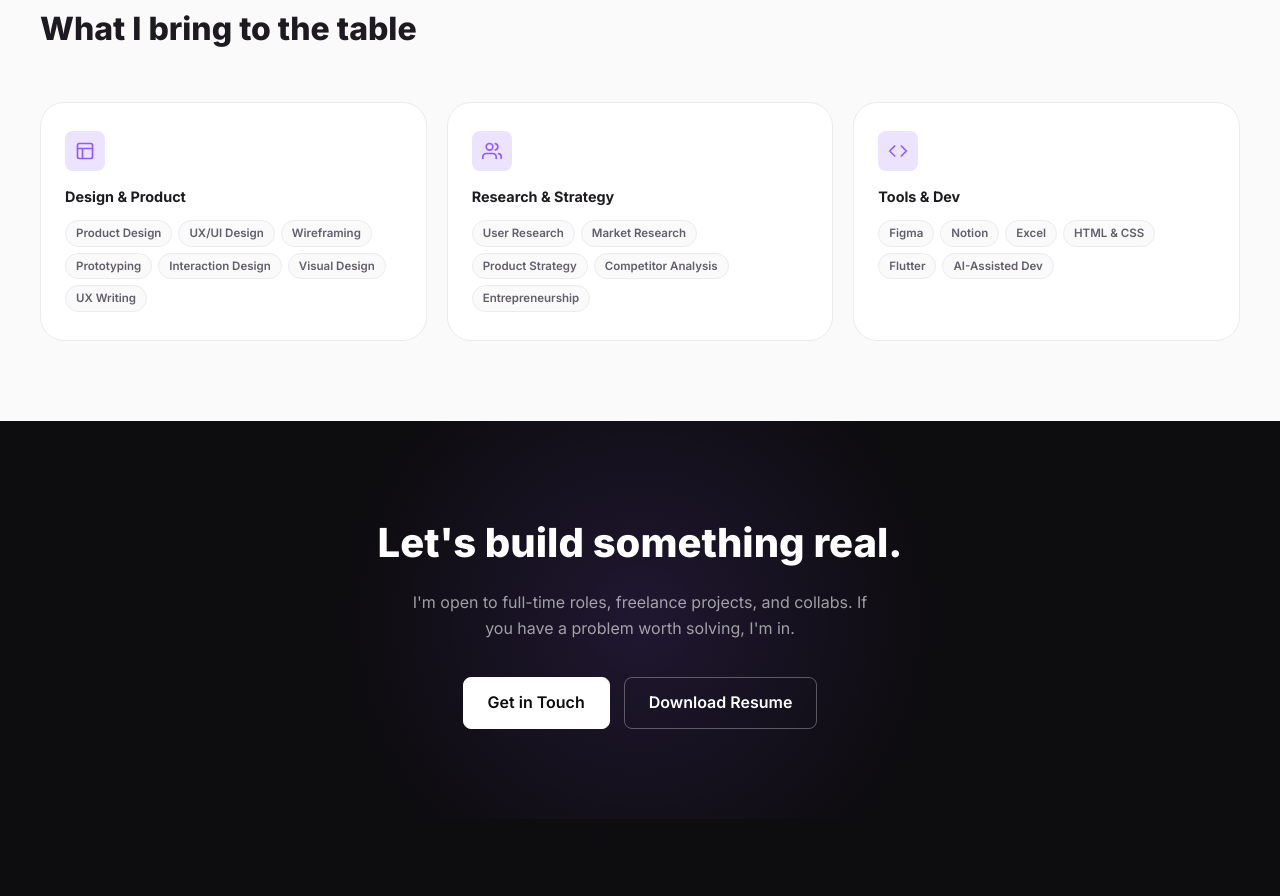
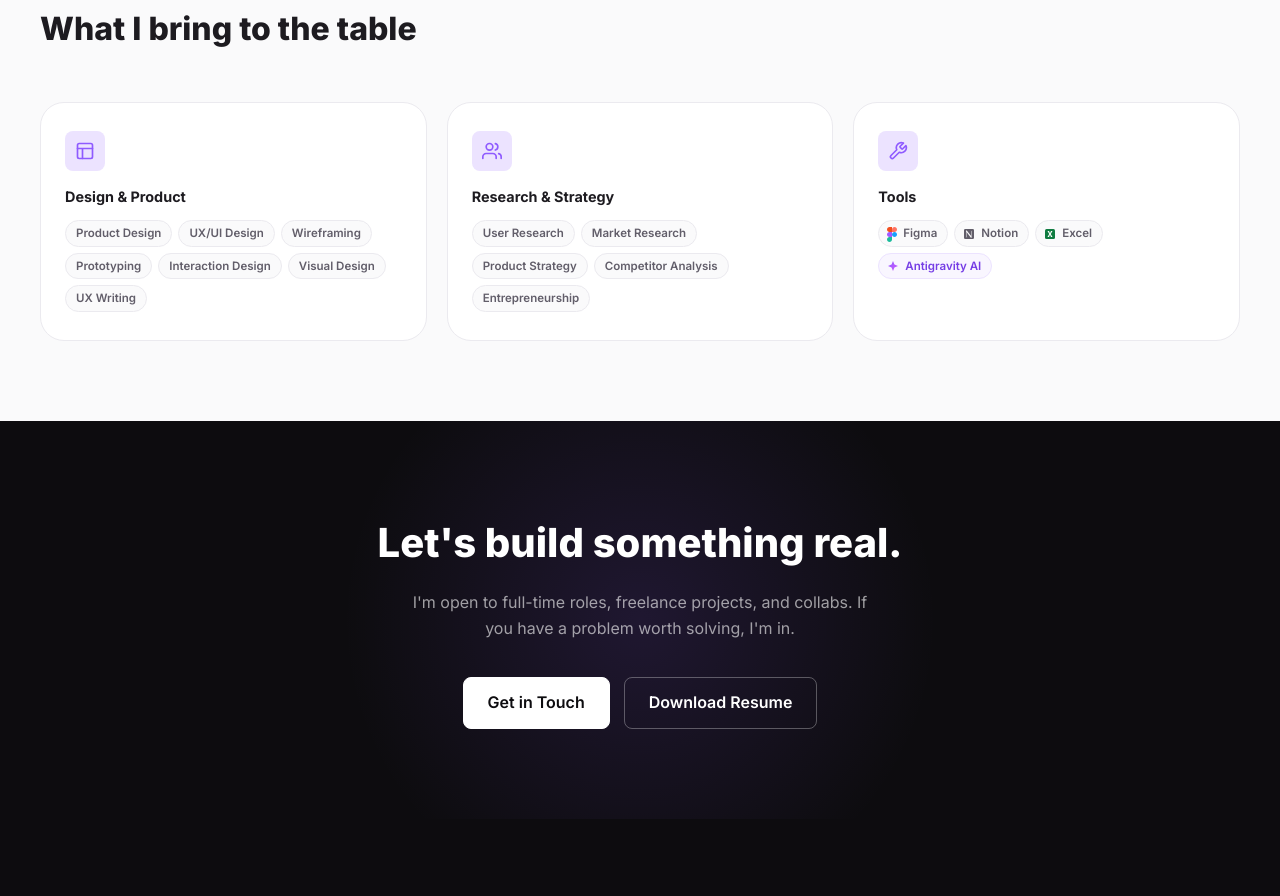
Before and after one commit to Prakas-sys/My-Portfolio, a plain HTML site: page about.html in a window 1280 px wide. Shown: the part 1799-2695 px from the top of the page. Drawn offline with Linux system fonts and the light colour scheme; grey boxes are pictures that could not be loaded.

Commit message:
design: update about page tools section to only include key design/productivity tools with custom brand SVG logos

```diff
--- a/about.html
+++ b/about.html
@@ -256,6 +256,15 @@
       background: var(--bg-secondary); border: 1px solid var(--border-light);
       padding: 3px 10px; border-radius: 50px;
     }
+    .skill-tag-with-icon {
+      display: inline-flex;
+      align-items: center;
+      gap: 6px;
+      padding: 3px 10px 3px 8px;
+    }
+    .skill-tag-with-icon svg {
+      flex-shrink: 0;
+    }
 
     /* ── Section label/heading ── */
     .section-label { font-size: 0.72rem; font-weight: 700; text-transform: uppercase; letter-spacing: 2px; color: var(--primary); margin-bottom: 10px; display: block; }
@@ -487,16 +496,49 @@
 
           <div class="skill-card">
             <div class="skill-card-icon">
-              <svg width="20" height="20" viewBox="0 0 24 24" fill="none" stroke="currentColor" stroke-width="2" stroke-linecap="round" stroke-linejoin="round"><polyline points="16 18 22 12 16 6"/><polyline points="8 6 2 12 8 18"/></svg>
+              <svg width="20" height="20" viewBox="0 0 24 24" fill="none" stroke="currentColor" stroke-width="2" stroke-linecap="round" stroke-linejoin="round"><path d="M14.7 6.3a1 1 0 0 0 0 1.4l1.6 1.6a1 1 0 0 0 1.4 0l3.77-3.77a6 6 0 0 1-7.94 7.94l-6.91 6.91a2.12 2.12 0 0 1-3-3l6.91-6.91a6 6 0 0 1 7.94-7.94l-3.76 3.76z"/></svg>
             </div>
-            <h4>Tools & Dev</h4>
+            <h4>Tools</h4>
             <div class="skill-tags">
-              <span class="skill-tag">Figma</span>
-              <span class="skill-tag">Notion</span>
-              <span class="skill-tag">Excel</span>
-              <span class="skill-tag">HTML & CSS</span>
-              <span class="skill-tag">Flutter</span>
-              <span class="skill-tag">AI-Assisted Dev</span>
+              <!-- Figma tag -->
+              <span class="skill-tag skill-tag-with-icon">
+                <svg width="10" height="15" viewBox="0 0 12 18" fill="none" xmlns="http://www.w3.org/2000/svg" style="margin-top: 1px;">
+                  <path d="M3 0C1.34315 0 0 1.34315 0 3C0 4.65685 1.34315 6 3 6H6V0H3Z" fill="#F24E1E"/>
+                  <path d="M9 0C7.34315 0 6 1.34315 6 3V6H9C10.6569 6 12 4.65685 12 3C12 1.34315 10.6569 0 9 0Z" fill="#FF7262"/>
+                  <path d="M3 6C1.34315 6 0 7.34315 0 9C0 10.6569 1.34315 12 3 12H6V6H3Z" fill="#A259FF"/>
+                  <path d="M0 15C0 16.6569 1.34315 18 3 18C4.65685 18 6 16.6569 6 15V12H3C1.34315 12 0 13.34315 0 15Z" fill="#1ABC9C"/>
+                  <path d="M9 6C7.34315 6 6 7.34315 6 9C6 10.6569 7.34315 12 9 12C10.6569 12 12 10.6569 12 9C12 7.34315 10.6569 6 9 6Z" fill="#18A0FB"/>
+                </svg>
+                Figma
+              </span>
+              <!-- Notion tag -->
+              <span class="skill-tag skill-tag-with-icon">
+                <svg width="12" height="12" viewBox="0 0 24 24" fill="currentColor">
+                  <path d="M4.46 2h15.08A2.46 2.46 0 0 1 22 4.46v15.08A2.46 2.46 0 0 1 19.54 22H4.46A2.46 2.46 0 0 1 2 19.54V4.46A2.46 2.46 0 0 1 4.46 2zm1.69 3.08v13.84c.61-.15.93-.61.93-1.38V8.16l8.3 10.76c.46.61 1.07.61 1.84.46V5.54c-.61.15-.92.62-.92 1.39v9.23l-8.31-10.77c-.46-.61-1.07-.61-1.84-.31z"/>
+                </svg>
+                Notion
+              </span>
+              <!-- Excel tag -->
+              <span class="skill-tag skill-tag-with-icon">
+                <svg width="12" height="12" viewBox="0 0 24 24" fill="#107C41" xmlns="http://www.w3.org/2000/svg">
+                  <rect x="2" y="2" width="20" height="20" rx="3" fill="#107C41"/>
+                  <path d="M7 6H10L12 10.5L14 6H17L13.5 12L17 18H14L12 13.5L10 18H7L10.5 12L7 6Z" fill="white"/>
+                </svg>
+                Excel
+              </span>
+              <!-- Antigravity tag -->
+              <span class="skill-tag skill-tag-with-icon" style="border-color: var(--primary-light); background: rgba(143, 91, 255, 0.05); color: var(--primary-dark);">
+                <svg width="12" height="12" viewBox="0 0 24 24" fill="none" xmlns="http://www.w3.org/2000/svg">
+                  <path d="M12 2L14.85 9.15L22 12L14.85 14.85L12 22L9.15 14.85L2 12L9.15 9.15L12 2Z" fill="url(#ai-spark-grad)"/>
+                  <defs>
+                    <linearGradient id="ai-spark-grad" x1="2" y1="2" x2="22" y2="22" gradientUnits="userSpaceOnUse">
+                      <stop stop-color="#8F5BFF"/>
+                      <stop offset="1" stop-color="#D05BFF"/>
+                    </linearGradient>
+                  </defs>
+                </svg>
+                Antigravity AI
+              </span>
             </div>
           </div>
 
```
